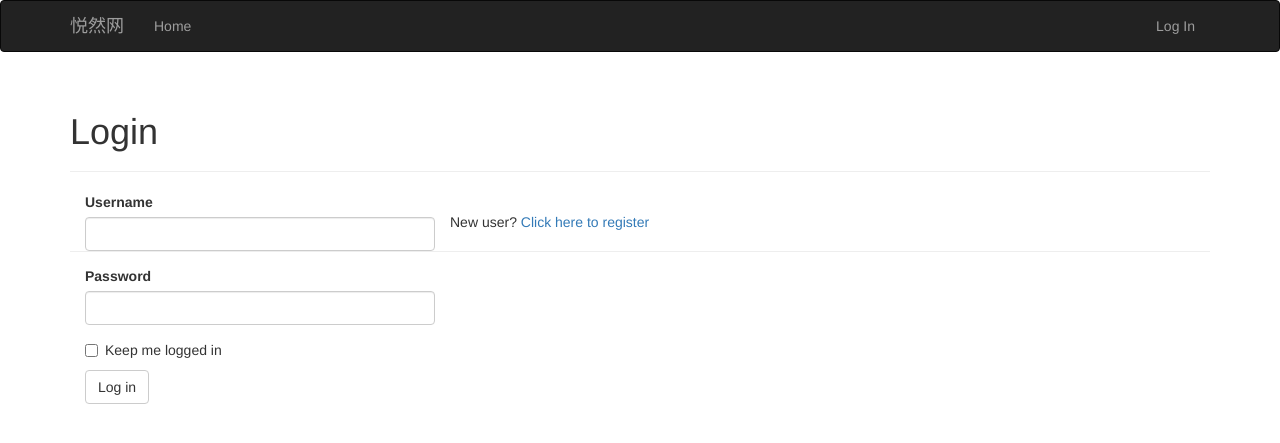
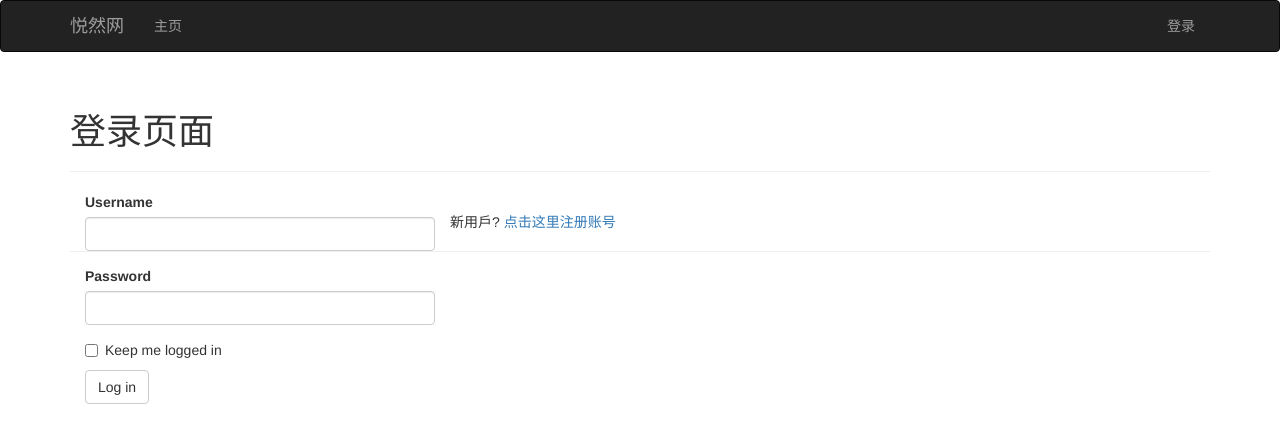
Before and after one commit to yueran1/social-network, a Flask app: page /auth/login in a window 1280 px wide. Shown: the top 443 px of the page. Run offline with Flask 2, Linux system fonts and the light colour scheme; some libraries are stand-ins or nearby versions.

Commit message:
change requirementtxt

```diff
--- a/app/templates/auth/login.html
+++ b/app/templates/auth/login.html
@@ -17,16 +17,16 @@
 
 {% block page_content %}
 <div class="page-header">
-    <h1>Login</h1>
+    <h1>登录页面</h1>
 </div>
 <div class="col-md-4">
     {{ wtf.quick_form(form) }}
 </div>
 <br>
 <p>
-	New user?
+	新用戶?
 	<a href="{{ url_for('auth.register')}}">
-		Click here to register
+		点击这里注册账号
 	</a>
 </p>
 
--- a/app/templates/auth/register.html
+++ b/app/templates/auth/register.html
@@ -5,7 +5,7 @@
 
 {% block page_content %}
 <div class="page-header">
-    <h1>Register</h1>
+    <h1>注册账号(账号密码仅支持英文)</h1>
 </div>
 <div class="col-md-4">
     {{ wtf.quick_form(form) }}
--- a/app/templates/base.html
+++ b/app/templates/base.html
@@ -25,7 +25,7 @@
       </div>
       <div class="navbar-collapse collapse">
          <ul class="nav navbar-nav">
-            <li><a href="/">Home</a></li>
+            <li><a href="/">主页</a></li>
             {% if current_user.is_authenticated%}
             <li><a href="{{ url_for('main.user', username=current_user.username)}}">Profile</a></li>
             {%endif%}
@@ -39,15 +39,15 @@
 
 			{%if current_user.is_authenticated  %}
 			<li class="dropdown">
-				<a href="#" class="dropdown-toggle" data-toggle="dropdown">Account<b class="caret"></b></a>
+				<a href="#" class="dropdown-toggle" data-toggle="dropdown">账号<b class="caret"></b></a>
 				<ul class="dropdown-menu">
-				  	 <li><a href="{{ url_for('auth.change_password') }}">Change Password</a></li>
-				  	 <li><a href="{{ url_for('auth.logout') }}">Log Out</a></li>
+				  	 <li><a href="{{ url_for('auth.change_password') }}">修改密碼</a></li>
+				  	 <li><a href="{{ url_for('auth.logout') }}">登出</a></li>
       			</ul>
 
 		</li>
 		{% else %}
-		<li><a href="{{ url_for('auth.login')}}"> Log In</a></li>
+		<li><a href="{{ url_for('auth.login')}}"> 登录</a></li>
 		{% endif %}
 
 	</div>
--- a/app/templates/index.html
+++ b/app/templates/index.html
@@ -10,10 +10,10 @@
 	{%if current_user.is_authenticated%}
 	{{ current_user.username}}
 	{%else%}
-	Stranger
+	朋友
 	{% endif %}!</h1>
 	{%if not known%}
-	<p>Welcome to Yue_Ran talk</p>
+	<p>欢迎使用悦然网</p>
 	{%else%}
 	<P>happy to see you again!</p>
 	{%endif%}
```
Also changed, not shown: requirements.txt (+15 -1 lines), data.sqlite, 1 other file.
